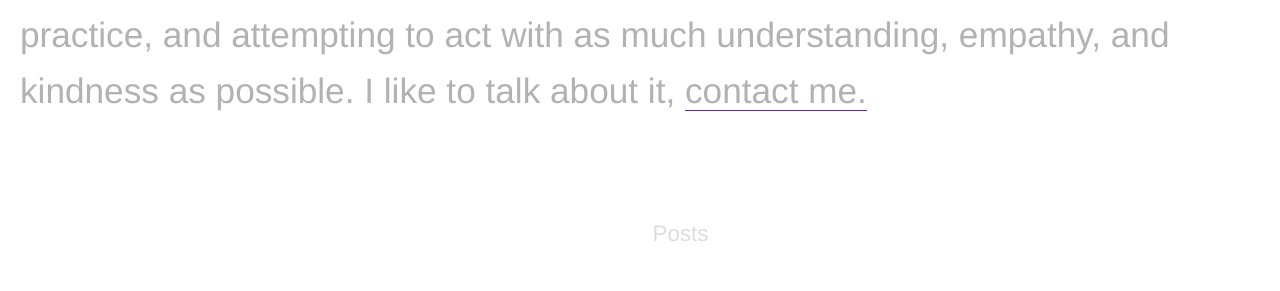
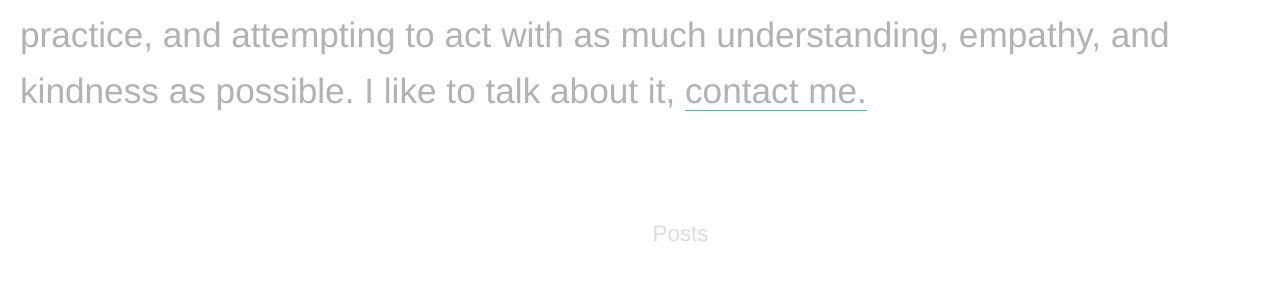
Before and after one commit to craigthomasfrost/cfdesigner.github.io, a Jekyll site: the page built from index.html, in a window 1280 px wide. Shown: the part 194-485 px from the top of the page. Built offline with Jekyll 4.4.1, drawn with Linux system fonts in a browser that asks for light colours; nearby versions of some CDN libraries.

Commit message:
change accent color

```diff
--- a/_sass/_variables.scss
+++ b/_sass/_variables.scss
@@ -6,7 +6,7 @@
 $primary-font: 'aktiv-grotesk-std', 'helvetica neue', sans-serif;
 $post-font: "leitura-news", "georgia", serif;
 $primary-font-color: #555;
-$accent: #543195;
+$accent: #38c19c;
 $bold: 700;
 
 $breakpoint--medium: 800px;
```
